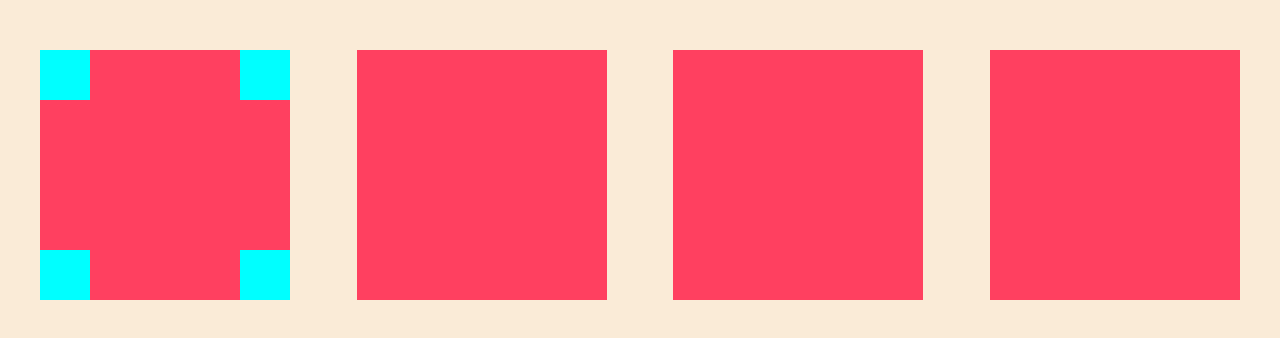
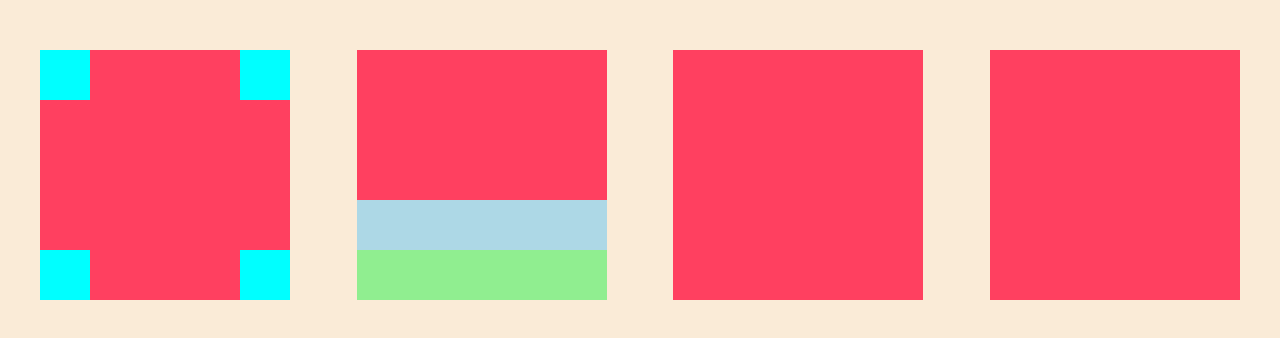
Before and after one commit to VCLdesigns/websiteproductie-oefening2.1, a plain HTML site: page index.html in a window 1280 px wide. Drawn offline with Linux system fonts and the light colour scheme.

Commit message:
finished #tweede

```diff
--- a/css/style.css
+++ b/css/style.css
@@ -43,3 +43,18 @@ div#eerste div:nth-of-type(3) {
 div#eerste div:nth-of-type(4) {
   left: 200px;
 }
+
+div#tweede div{
+  width: 250px;
+  height: 50px;
+  position: absolute;
+}
+div#tweede div:nth-of-type(1) {
+  background-color: lightblue;
+  top: 150px;
+}
+
+div#tweede div:nth-of-type(2) {
+  background-color: lightgreen;
+  top: 200px;
+}
```
